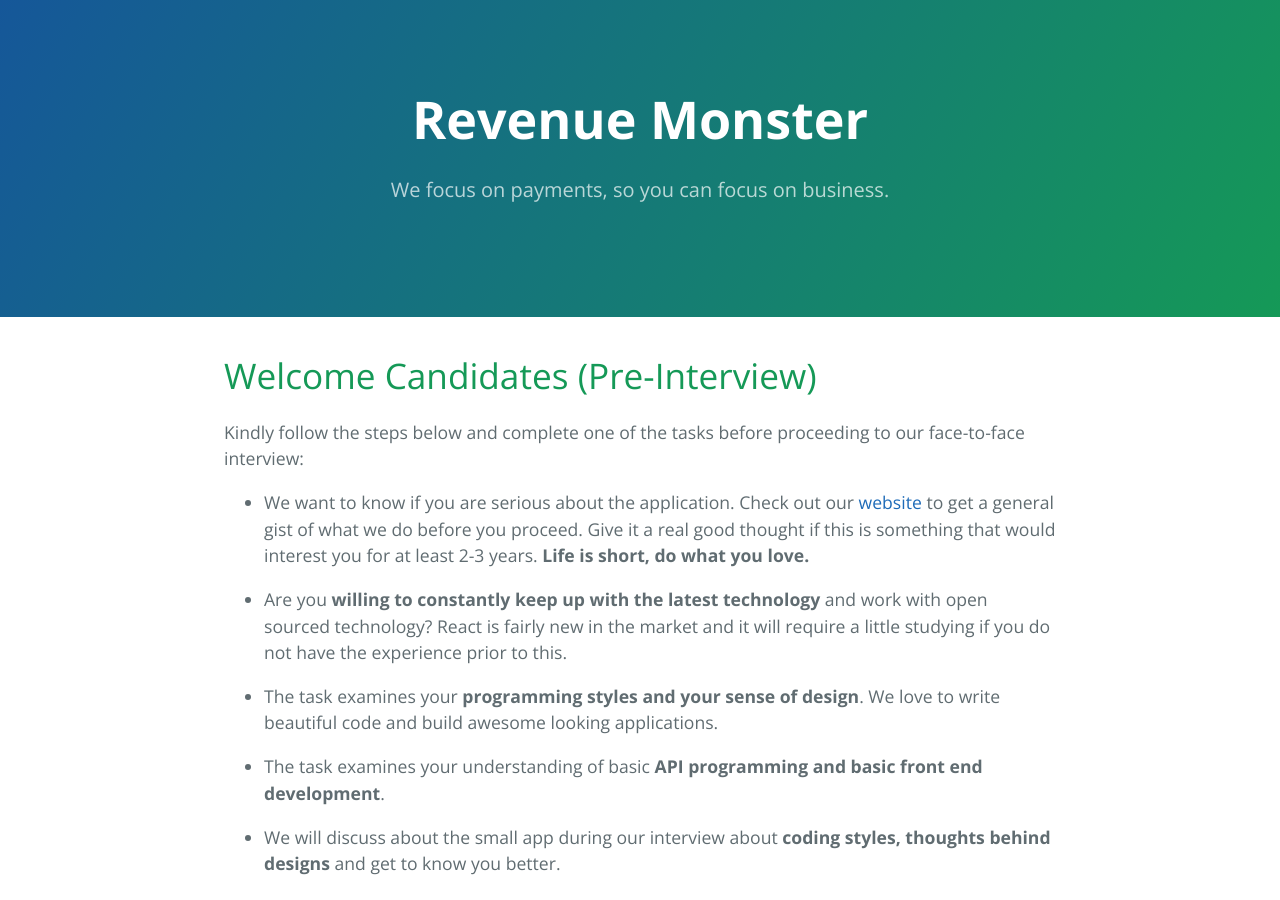
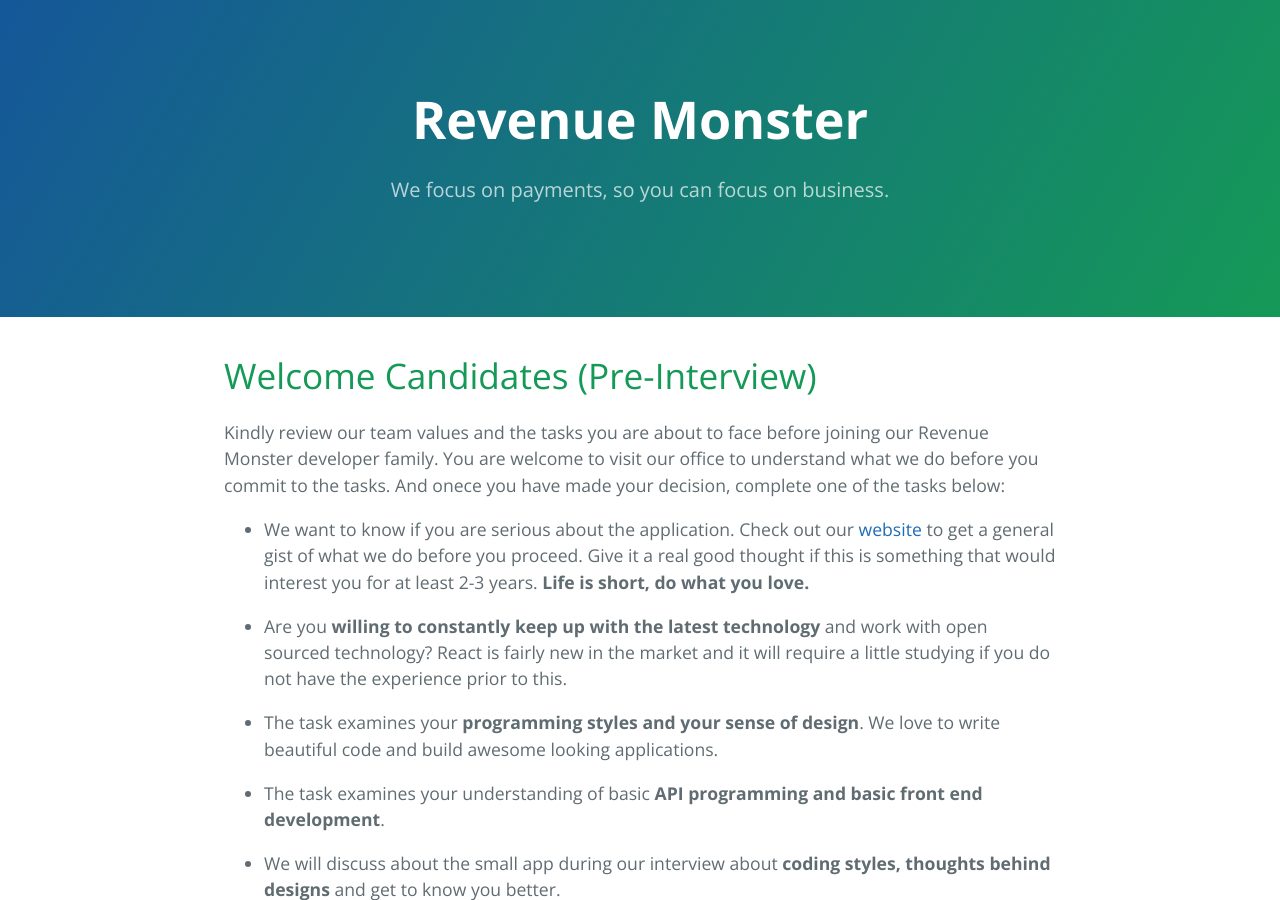
Before and after one commit to RevenueMonster/revenuemonster.github.io, a Jekyll site: the page built from index.md, in a window 1280 px wide and 900 px high. Built offline with Jekyll 4.4.1, drawn with Linux system fonts in a browser that asks for light colours; our own code applies the rules of GitHub Pages for plain Markdown files.

Commit message:
Update index.md for new interview process

```diff
--- a/index.md
+++ b/index.md
@@ -3,7 +3,7 @@ layout: default
 ---
 
 # [](#header-1)Welcome Candidates (Pre-Interview)
- Kindly follow the steps below and complete one of the tasks before proceeding to our face-to-face interview:
+ Kindly review our team values and the tasks you are about to face before joining our Revenue Monster developer family. You are welcome to visit our office to understand what we do before you commit to the tasks. And onece you have made your decision, complete one of the tasks below:
 
 * We want to know if you are serious about the application. Check out our [website](http://revenuemonster.my) to get a general gist of what we do before you proceed. Give it a real good thought if this is something that would interest you for at least 2-3 years. **Life is short, do what you love.**
 
```
